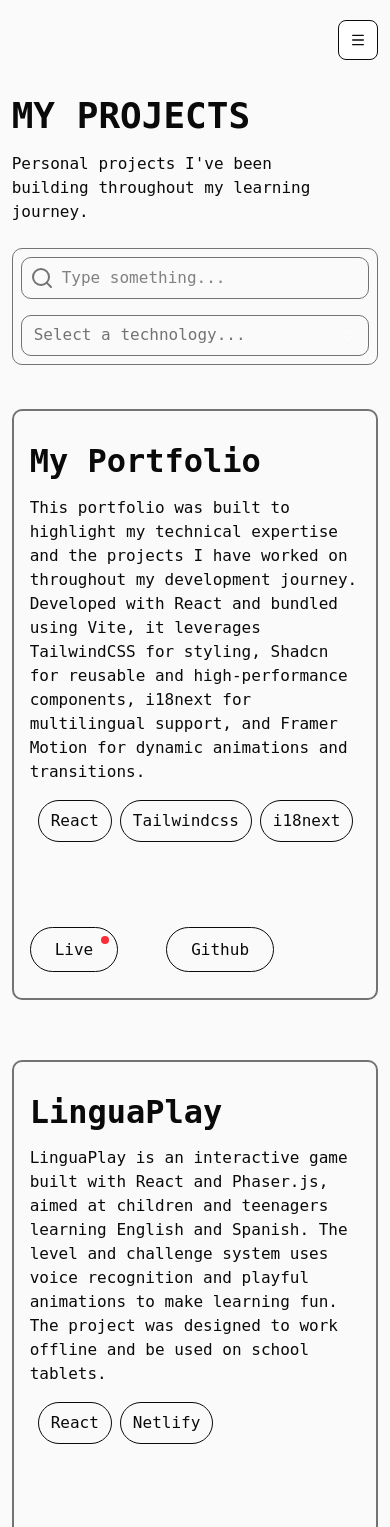
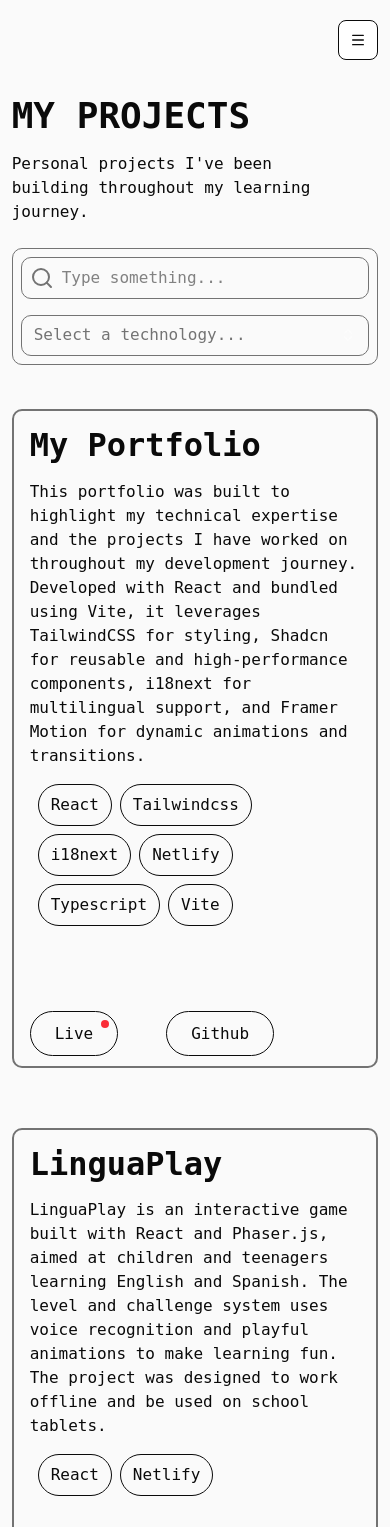
Before and after one commit to filipesvb/my-portfolio, a React (Vite) app: page /projetos in a window 390 px wide. Shown: the top 1527 px of the page. Built offline with nearby package versions, Linux system fonts and the light colour scheme; a web font is replaced by a local one; what tailwindcss-fade would draw is missing.

Commit message:
fix: ensured techstack badges are responsive on desktop

```diff
--- a/src/components/Card3D/index.tsx
+++ b/src/components/Card3D/index.tsx
@@ -14,10 +14,10 @@ const Card3D = ({
 }) => {
   return (
     <CardContainer
-      className="inter-var w-full"
+      className="inter-var w-full px-3"
       containerClassName="py-0 md:py-8"
     >
-      <CardBody className="group/card relative h-[500px] w-full md:h-auto md:min-w-[18rem]">
+      <CardBody className="group/card relative h-[500px] w-40 md:h-auto md:min-w-[18rem]">
         <HoverableWithBall
           hideBall={hideBall}
           ballText="Veja mais"
--- a/src/components/TechStack/index.tsx
+++ b/src/components/TechStack/index.tsx
@@ -27,7 +27,7 @@ const TechStack = ({ tags }: TechStackProps) => {
 
   return (
     <div
-      className="no-scrollbar fade-mask fade-left-4 fade-right-4 relative flex w-full gap-2 overflow-x-auto px-2 py-4"
+      className="no-scrollbar fade-mask fade-left-4 fade-right-4 md:fade-0 relative flex w-full flex-wrap gap-2 overflow-x-auto px-2 py-4 md:px-0"
       ref={containerRef}
     >
       {tags.map((t, i) => {
--- a/src/pages/Projects/components/ProjectSingle/index.tsx
+++ b/src/pages/Projects/components/ProjectSingle/index.tsx
@@ -51,24 +51,25 @@ const ProjectSingle = ({
 
   return (
     <div
-      className={`border-muted-foreground flex gap-5 rounded-lg border-2 ${
+      className={`border-muted-foreground flex w-full gap-5 rounded-lg border-2 ${
         inverted && "flex-row-reverse"
       }`}
     >
-      <div className="flex-2/5 hidden items-start justify-center md:flex">
-        <div className="relative w-20">
+      <div className="md:flex-3/5 hidden w-full items-start justify-center md:flex">
+        <div className="w-30 w-full">
           <Card3D hideBall image={image} />
         </div>
       </div>
-      <div className="flex-3/5 flex w-full gap-10 py-4">
-        <div className="flex h-full w-full flex-col space-y-20">
+
+      <div className="growth-0 flex h-full w-full flex-col space-y-20">
         <div className="w-full px-4">
           <CardTitle className="text-foreground text-left text-[2rem]">
             {title}
           </CardTitle>
-            <p className="text-muted-foreground">
+          <p className="text-muted-foreground w-full">
             {getTextoDestacado(description)}
           </p>
+
           <TechStack tags={tags} />
         </div>
         <div className="flex h-full items-end gap-12 px-4 pb-5">
@@ -81,7 +82,6 @@ const ProjectSingle = ({
         </div>
       </div>
     </div>
-    </div>
   );
 };
 export default ProjectSingle;
```
Lines whose indentation alone changed are shown as unchanged.
